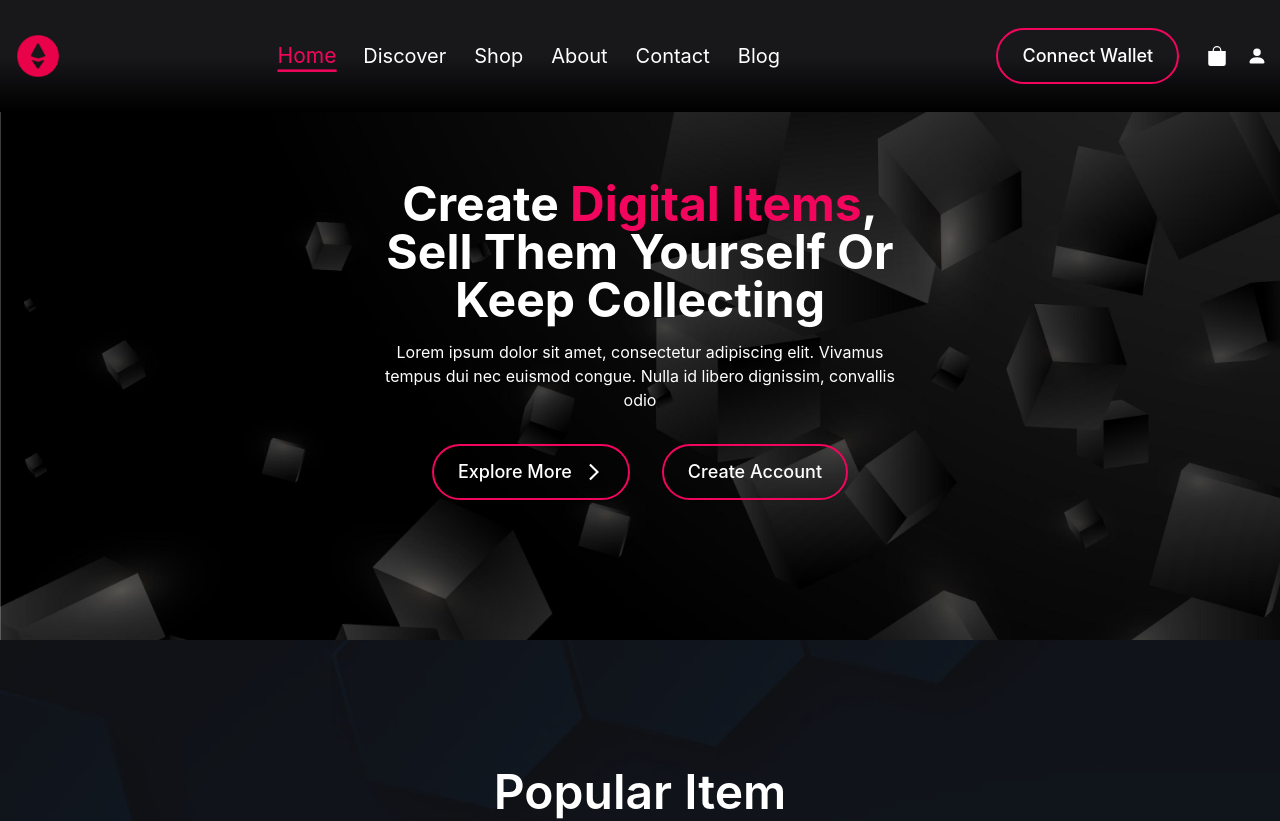
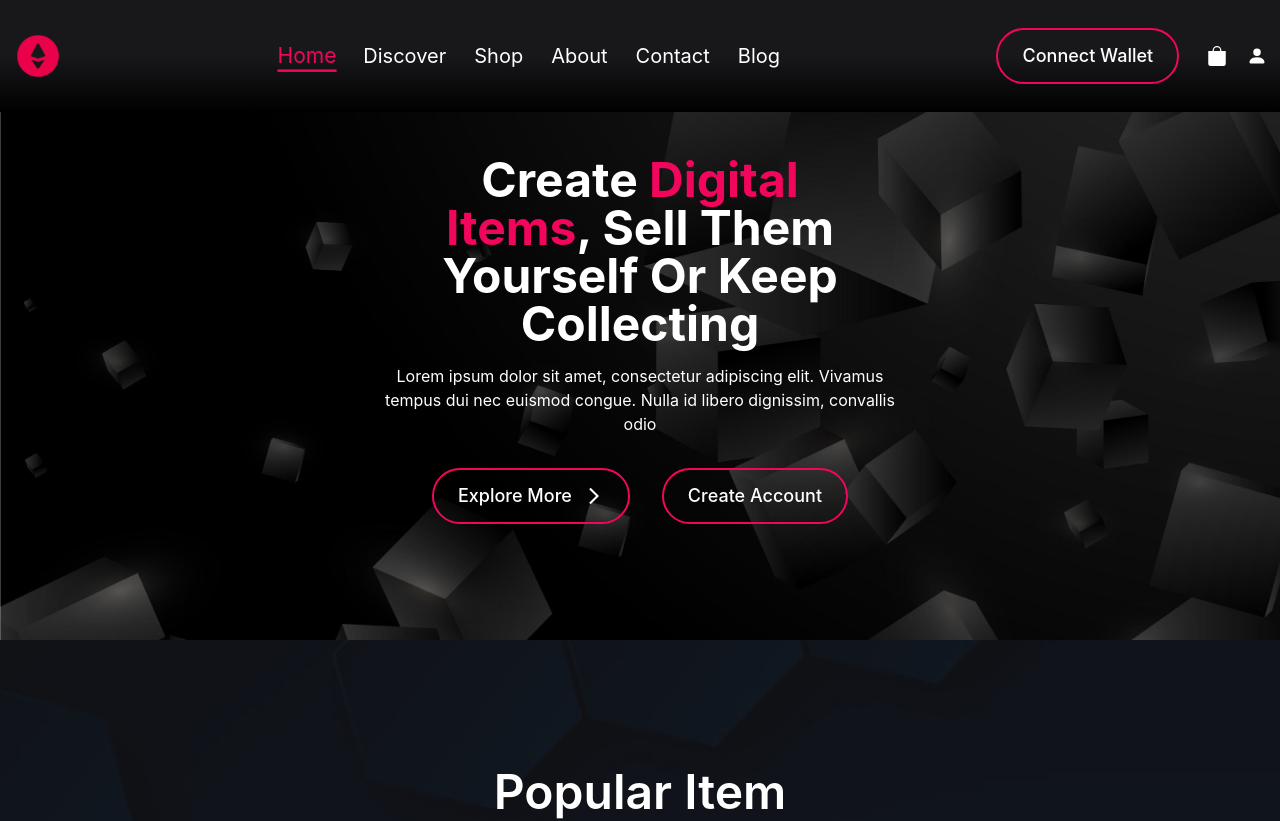
Before and after one commit to mmesomasaint/crypto-templates, a Next.js app: page /templates/cryptex in a window 1280 px wide. Shown: the top 821 px of the page. Built offline with nearby package versions, Linux system fonts and the light colour scheme.

Commit message:
Fix: Adjust width of showcase main text

```diff
--- a/pages/templates/cryptex/index.js
+++ b/pages/templates/cryptex/index.js
@@ -89,7 +89,7 @@ export default function Home() {
             <div className="h-fit md:h-[40rem] w-full bg-[url('/imgs/cryptex/showcase.jpg')] bg-no-repeat bg-cover bg-center">
               <div className='flex justify-center items-center h-full'>
                 <div className='w-full h-fit text-center pt-40 md:pt-10 py-16 md:py-0'>
-                  <h1 className='block w-[90%] sm:w-[60%] lg:w-[40%] mx-auto text-4xl md:text-5xl font-bold leading-tight text-white mb-4'>
+                  <h1 className='block w-[90%] sm:w-[60%] lg:w-[50%] xl:w-[35%] mx-auto text-4xl md:text-5xl font-bold leading-tight text-white mb-4'>
                     Create <span className='text-primary'>Digital Items</span>,
                     Sell Them Yourself Or Keep Collecting
                   </h1>
```
